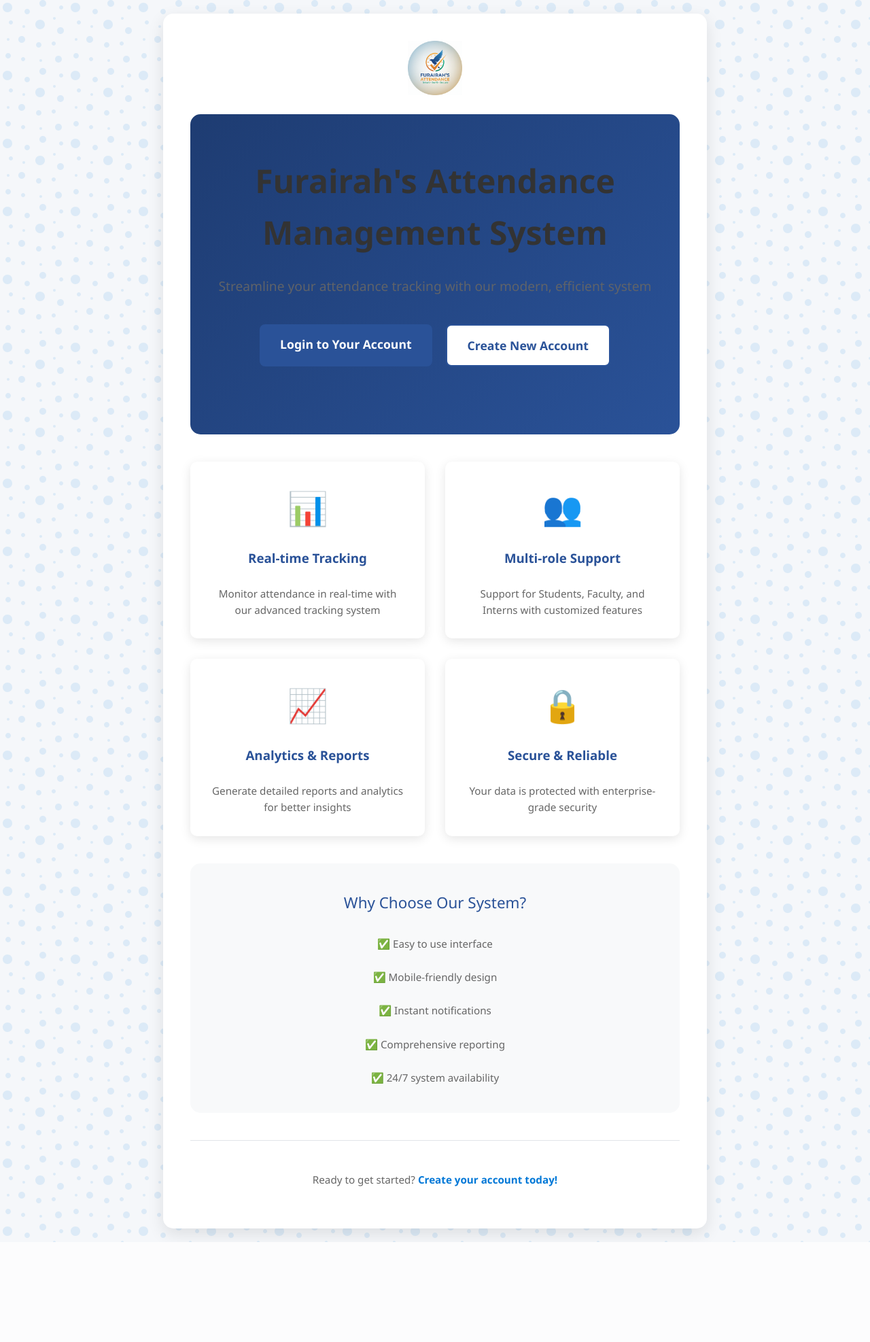
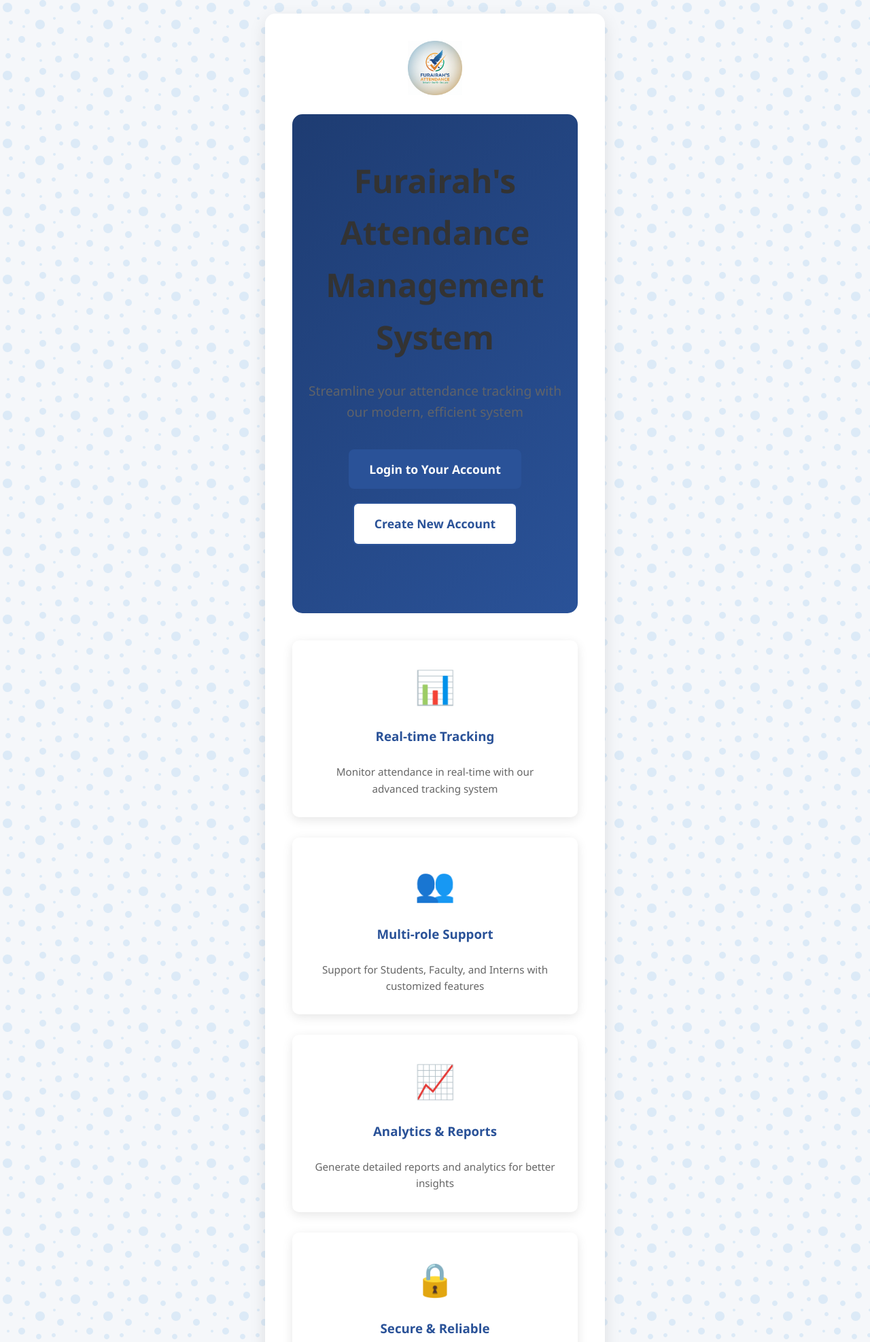
Before and after one commit to Furairah3/LabProject_-Foureiratou_ZAKARI_YAOU_IDI-, a PHP site: page /html/index.html in a window 1280 px wide. Shown: the top 1974 px of the page at 68% size. Before the commit the page ends 1827 px from the top, so only its background shows below. Run offline with PHP 8.4, Linux system fonts and the light colour scheme.

Commit message:
Update mystyle.css

```diff
--- a/css/mystyle.css
+++ b/css/mystyle.css
@@ -13,7 +13,7 @@ body {
 }
 
 .container {
-    max-width: 800px;
+    max-width: 500px;
     width: 90%;
     margin: 20px auto;
     background: white;
```
